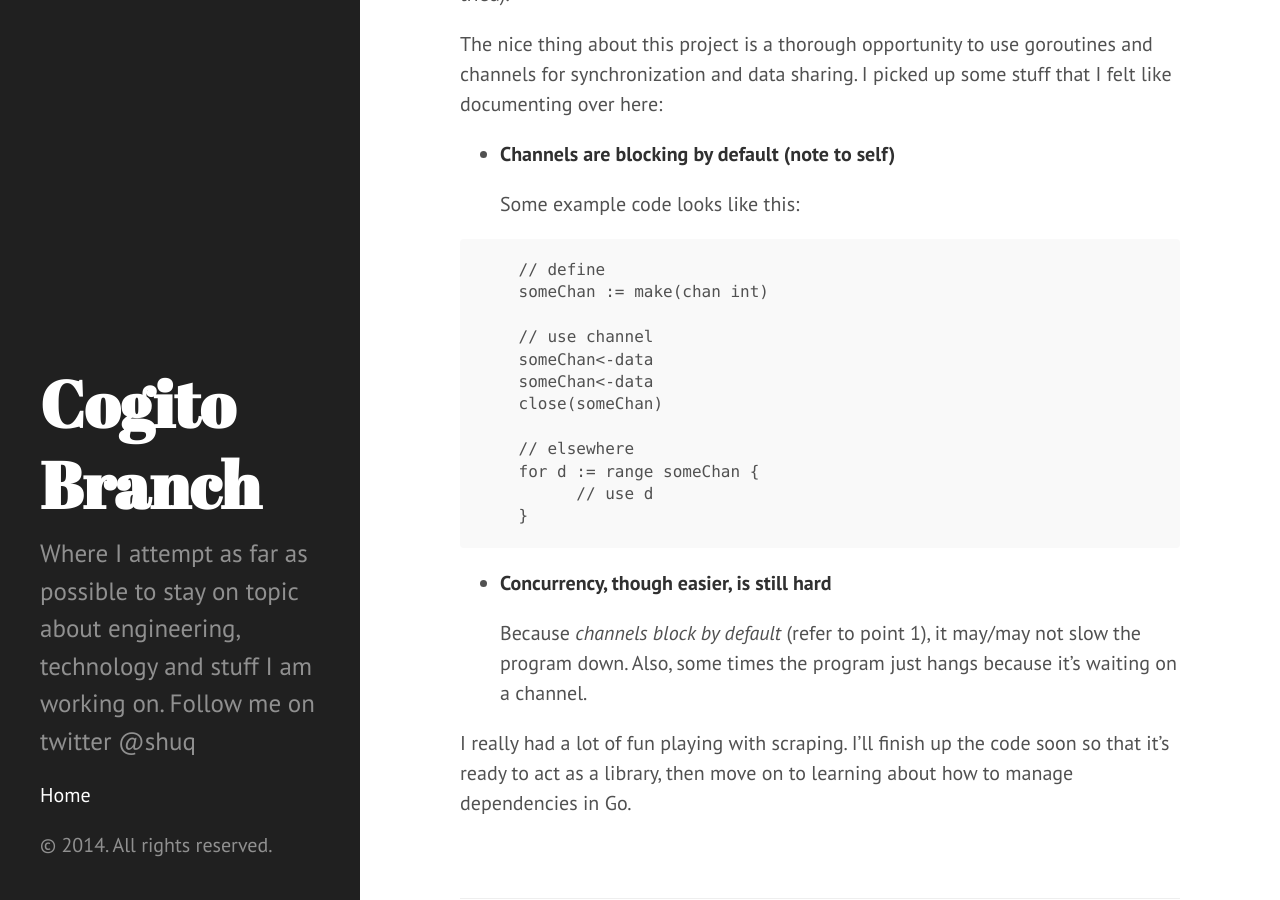
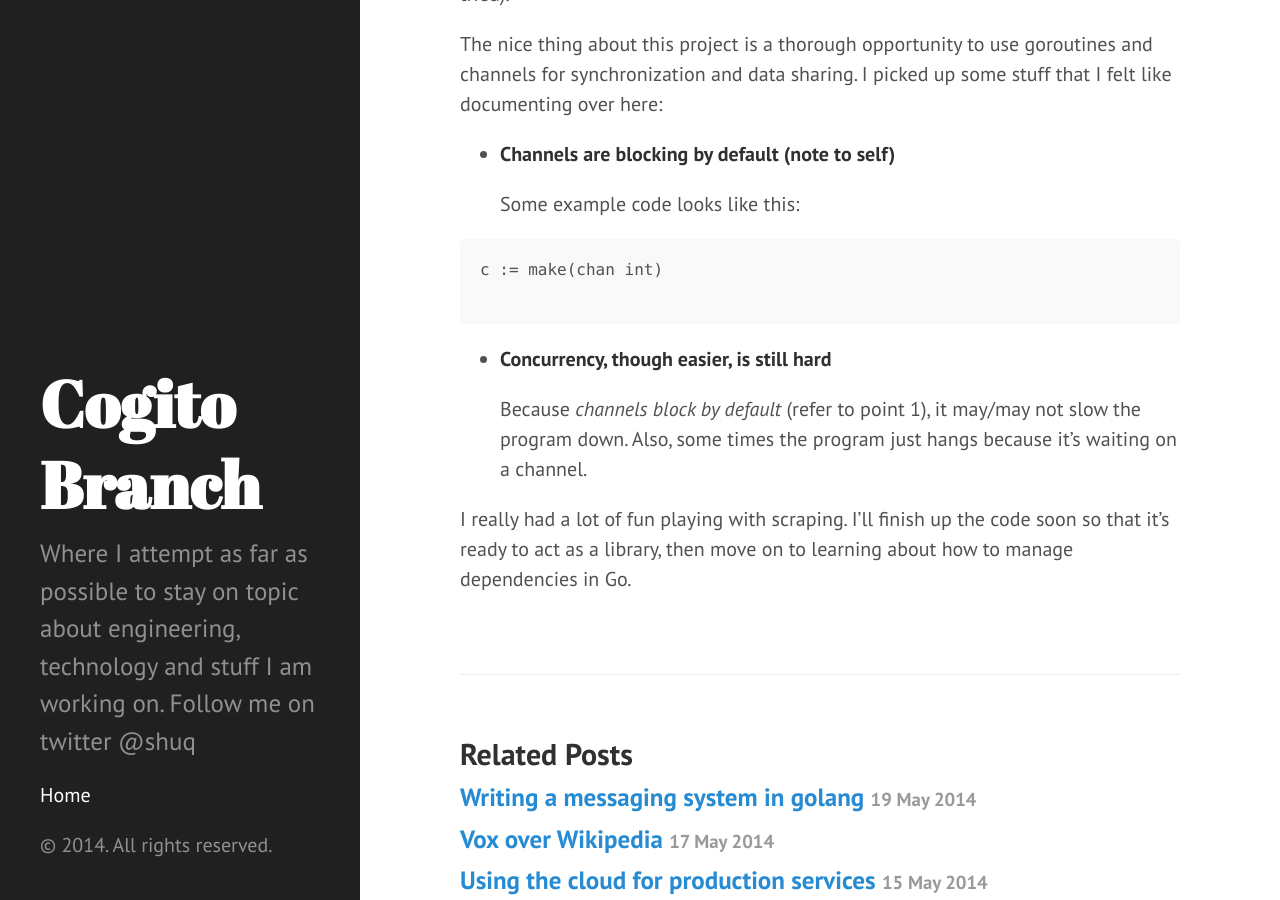
Before and after one commit to quekshuy/oldquekshuy.github.io, a Jekyll site: the page built from _posts/2014-05-19-go-concurrency.markdown, in a window 1280 px wide and 900 px high, scrolled down 641 px. Built offline with Jekyll 4.4.1, drawn with Linux system fonts in a browser that asks for light colours.

Commit message:
Post update: Go Concurrency?

````diff
--- a/_posts/2014-05-19-go-concurrency.markdown
+++ b/_posts/2014-05-19-go-concurrency.markdown
@@ -20,18 +20,8 @@ The nice thing about this project is a thorough opportunity to use goroutines an
   Some example code looks like this:
 
 ```
-    // define
-    someChan := make(chan int)
+c := make(chan int)
 
-    // use channel
-    someChan<-data
-    someChan<-data
-    close(someChan)
-
-    // elsewhere
-    for d := range someChan {
-          // use d
-    }
 ```
 
 * __Concurrency, though easier, is still hard__
````
